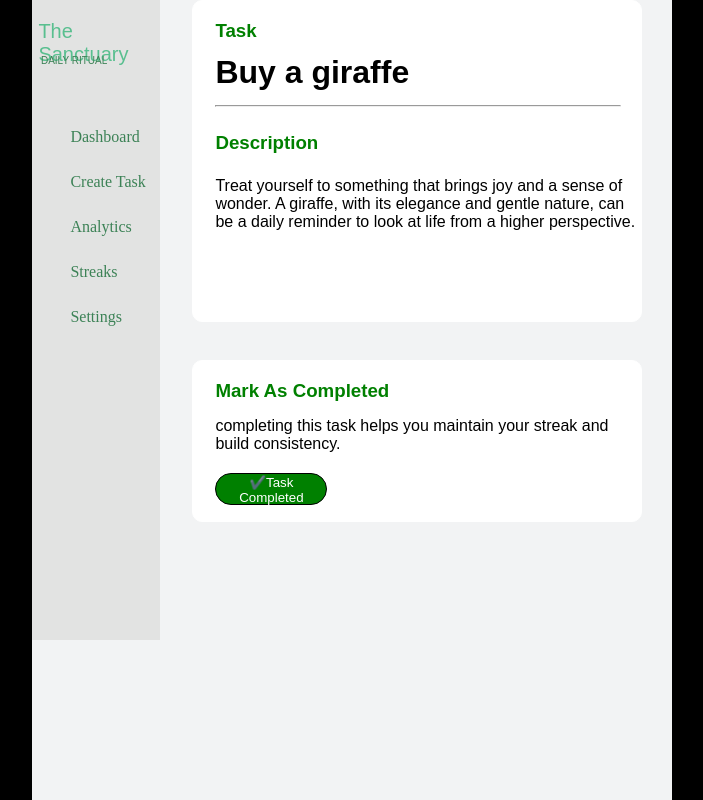
After one commit to danya717/habit_tracker, a Django app: page /task_details in a window 1280 px wide. The commit adds this page. Shown: the whole page, without its empty margins (288-991 px from the left). Run offline with Django 5.2, Linux system fonts and the light colour scheme.

Commit message:
added detailed view of task(only front-end)

```diff
--- a/config/urls.py
+++ b/config/urls.py
@@ -16,7 +16,7 @@ Including another URLconf
 """
 from django.contrib import admin
 from django.urls import path
-from habit_tracker.views import top_bar_paths, daily_or_weekly_habit_switcher, create_task, get_task, profile_configuration
+from habit_tracker.views import top_bar_paths, daily_or_weekly_habit_switcher, create_task, get_task, profile_configuration, view_task_details
 
 urlpatterns = [
     path('admin/', admin.site.urls),
@@ -26,4 +26,5 @@ urlpatterns = [
     path('streaks', top_bar_paths, name='Streaks'),
     path('settings', profile_configuration, name='Settings'),
     path('weekly_habits', daily_or_weekly_habit_switcher, name='Weekly Tasks'),
+    path('task_details', view_task_details, name='View Task Details')
 ]
--- a/habit_tracker/static/css/style.css
+++ b/habit_tracker/static/css/style.css
@@ -179,7 +179,7 @@ body {
     background: #3F9369
 }
 
-.task1 {
+.task {
     background-color: white;
     border: 1px solid white;
     border-radius: 10px;
@@ -190,7 +190,7 @@ body {
     flex-shrink: 0;
 }
 
-.task1_title {
+.task_title {
     margin: 0;
 }
 
@@ -818,3 +818,93 @@ name_label {
     top: 15%;
     left: 40%;
 }
+
+.task_details {
+    position: absolute;
+    left: 50%;
+}
+
+.about_task {
+    border: 1px solid white;
+    border-radius: 10px;
+    position: absolute;
+    left: 25%;
+    background: white;
+    width: 70%;
+    height: 40%;
+}
+
+.task_completion {
+    position: absolute;
+    border: 1px solid white;
+    border-radius: 10px;
+    left: 25%;
+    background: white;
+    width: 70%;
+    height: 20%;
+    top: 45%;
+}
+
+.task_task_definition {
+    font-family: sans-serif;
+    color: green;
+    position: absolute;
+    left: 5%;
+}
+
+.task_detail_title {
+    font-family: sans-serif;
+    position: absolute;
+    left: 5%;
+    top: 10%;
+}
+
+.task_description_definition {
+    color: green;
+    font-family: sans-serif;
+    position: absolute;
+    left: 5%;
+    top: 35%;
+}
+
+.task_detail_description {
+    font-family: sans-serif;
+    position: absolute;
+    left: 5%;
+    top: 50%;
+}
+
+
+.task_completion_definition {
+    color: green;
+    font-family: sans-serif;
+    position: absolute;
+    left: 5%;
+}
+
+.task_completion_description {
+    font-family: sans-serif;
+    position: absolute;
+    left: 5%;
+    top: 25%;
+}
+
+.task_completion_button {
+    font-family: sans-serif;
+    color: white;
+    background-color: green;
+    border: 1px solid black;
+    border-radius: 20px;
+    width: 25%;
+    height: 20%;
+    position: absolute;
+    left: 5%;
+    top: 70%;
+}
+
+hr {
+    position: absolute;
+    left: 5%;
+    top: 30%;
+    width: 90%;
+}
--- a/habit_tracker/templates/base.html
+++ b/habit_tracker/templates/base.html
@@ -96,6 +96,9 @@
         {% block settings_page %}
         {% endblock %}
 
+        {% block task_details_page %}
+        {% endblock %}
+
 
     </div>
 <!--    <script src="https://cdn.jsdelivr.net/npm/bootstrap@5.3.8/dist/js/bootstrap.bundle.min.js" integrity="sha384-FKyoEForCGlyvwx9Hj09JcYn3nv7wiPVlz7YYwJrWVcXK/BmnVDxM+D2scQbITxI" crossorigin="anonymous"></script>-->
--- a/habit_tracker/templates/habit_tracker.html
+++ b/habit_tracker/templates/habit_tracker.html
@@ -30,8 +30,9 @@
 {% block tasks %}
     <div class="tasks">
         {% for task in all_tasks %}
-        <div class="task1">
-            <p class="task1_title">{{task.task}}</p>
+        <div class="task">
+            <p class="task_title">{{task.task}}</p>
+            <a class="task_details" href="{% url 'View Task Details' %}">View Details</a>
         </div>
         {% endfor %}
     </div>
--- /dev/null
+++ b/habit_tracker/templates/task_details.html
@@ -0,0 +1,30 @@
+{% extends 'base.html' %}
+
+{% block title %}
+    Task Details
+{% endblock %}
+
+{% block page_title %}
+    Task Details
+{% endblock %}
+
+{% block task_details_page %}
+    <div class="task_details_page">
+        <div class="about_task">
+            <h3 class="task_task_definition">Task</h3>
+            <h1 class="task_detail_title">Buy a giraffe</h1>
+            <h3 class="task_description_definition">Description</h3>
+            <p class="task_detail_description">
+                Treat yourself to something that brings joy and a sense of wonder.
+                A giraffe, with its elegance and gentle nature, can be a daily
+                reminder to look at life from a higher perspective.
+            </p>
+            <hr>
+        </div>
+        <div class="task_completion">
+            <h3 class="task_completion_definition">Mark As Completed</h3>
+            <p class="task_completion_description">completing this task helps you maintain your streak and build consistency.</p>
+            <button class="task_completion_button">✔️Task Completed</button>
+        </div>
+    </div>
+{% endblock %}
--- a/habit_tracker/views.py
+++ b/habit_tracker/views.py
@@ -61,3 +61,10 @@ def profile_configuration(request):
     form = ProfileConfigurationForm()
     context = {'form': form}
     return render(request, 'settings.html', context=context)
+
+def view_task_details(request):
+    details_path = request.path
+    details_path = details_path.replace('/', '')
+    if details_path == '':
+        details_path = 'habit_tracker'
+    return render(request, f'{details_path}.html')
```
Also changed, not shown: db.sqlite3.
